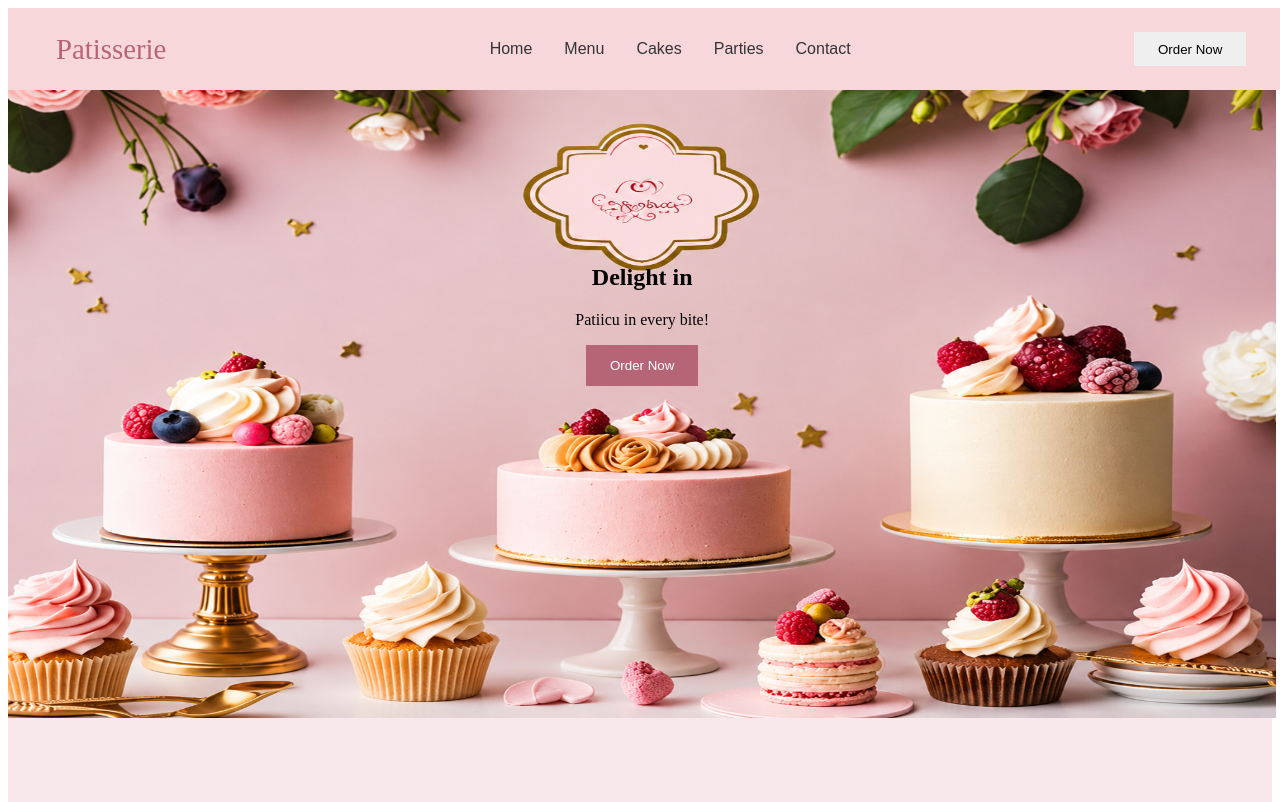
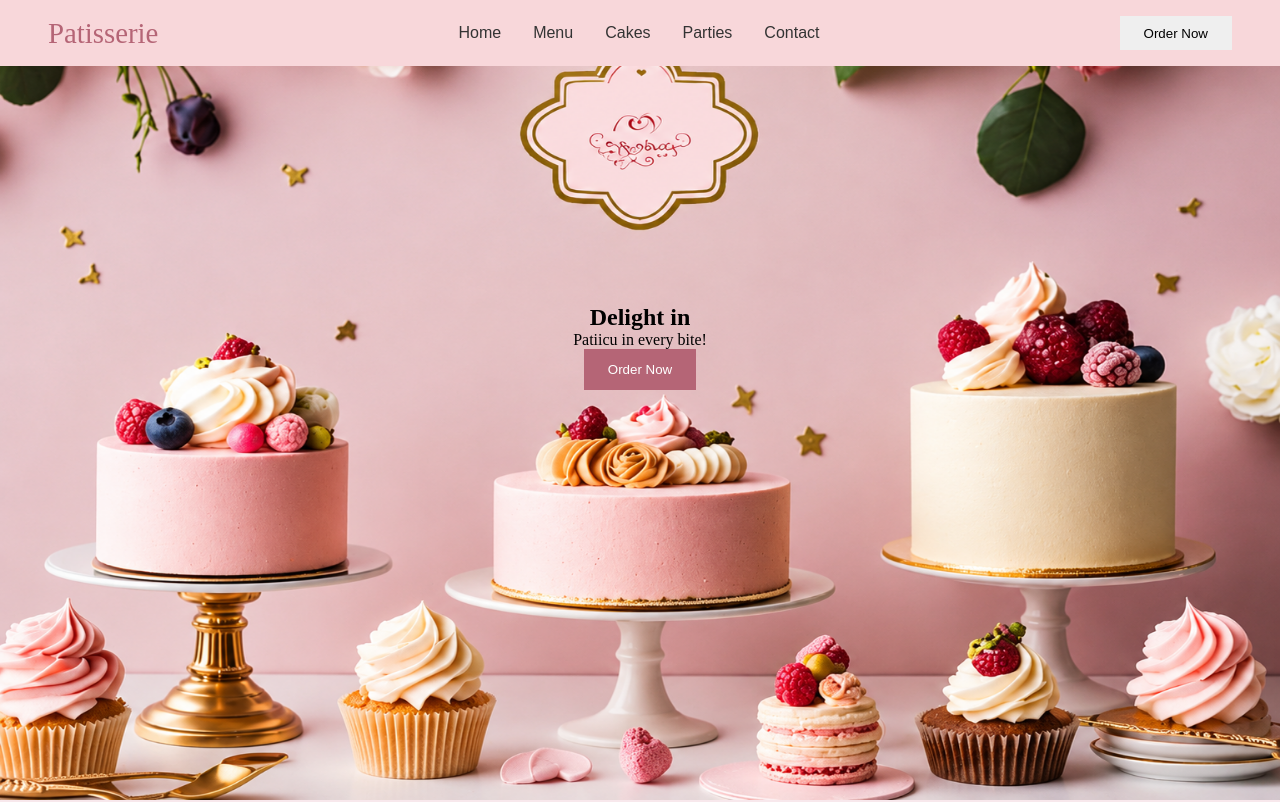
Before and after one commit to Lutricia-The-Coder/UI-Challenge, a React (Vite) app: page / in a window 1280 px wide. Shown: the top 802 px of the page. Built offline with nearby package versions, Linux system fonts and the light colour scheme.

Commit message:
fixed the nav bar

```diff
--- a/src/App.css
+++ b/src/App.css
@@ -1,3 +1,8 @@
+*{
+  margin: 0;
+  padding: 0;
+  box-sizing: border-box;
+}
 .header {
   display: flex;
   justify-content: space-between;
@@ -5,7 +10,9 @@
   background-color: #f8d7da;
   padding: 1rem 3rem;
   font-family: 'Poppins', sans-serif;
-  width: 93vw;
+  position: fixed;
+  width: 100%;
+  z-index: 1000;
 }
 
 .logohead {
@@ -51,12 +58,11 @@ nav li:hover {
   background-image: url('./assets/landing.png');
   background-size: 100% 100%;
   background-position: center;
-  width: 94.09vw;
-  height: 500px;
+  height: 100vh;
 
 }
 .decor-text{
-  margin: 110px;
+  margin-top: 15rem;
 }
 
 .landing button {
@@ -331,3 +337,12 @@ padding-top: 5%;
   margin: 0 10px;
   cursor: pointer;
 }
+/*mobile*/
+@media(max-width: 768px) {
+ .product-grid {
+  display: block;
+  gap: 3rem;
+
+
+}
+}
```
